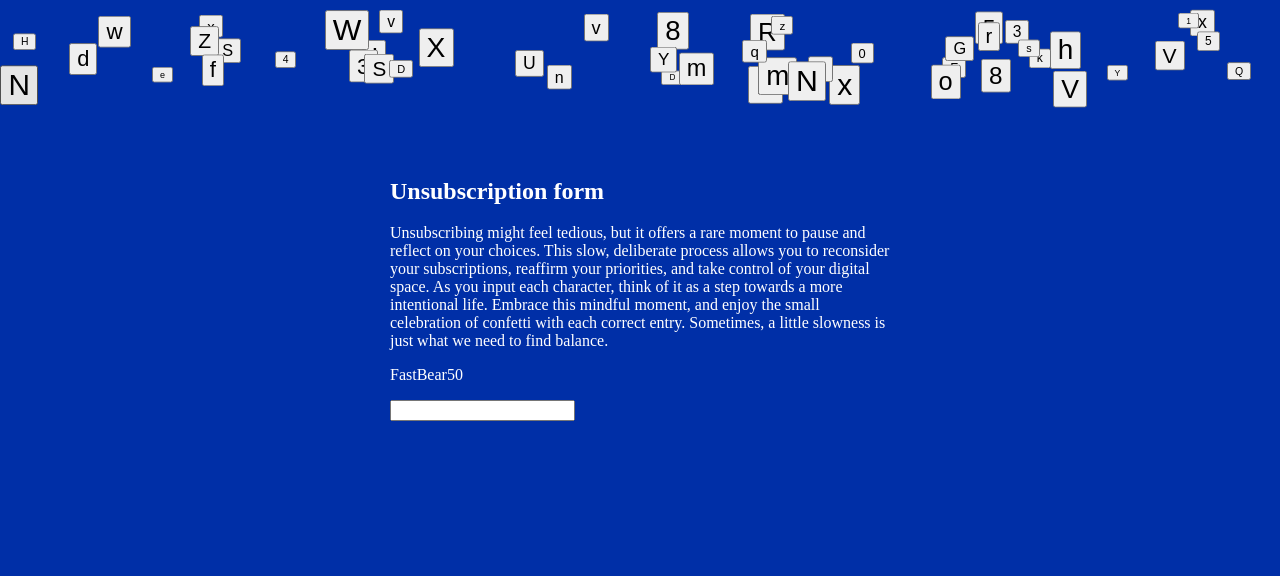
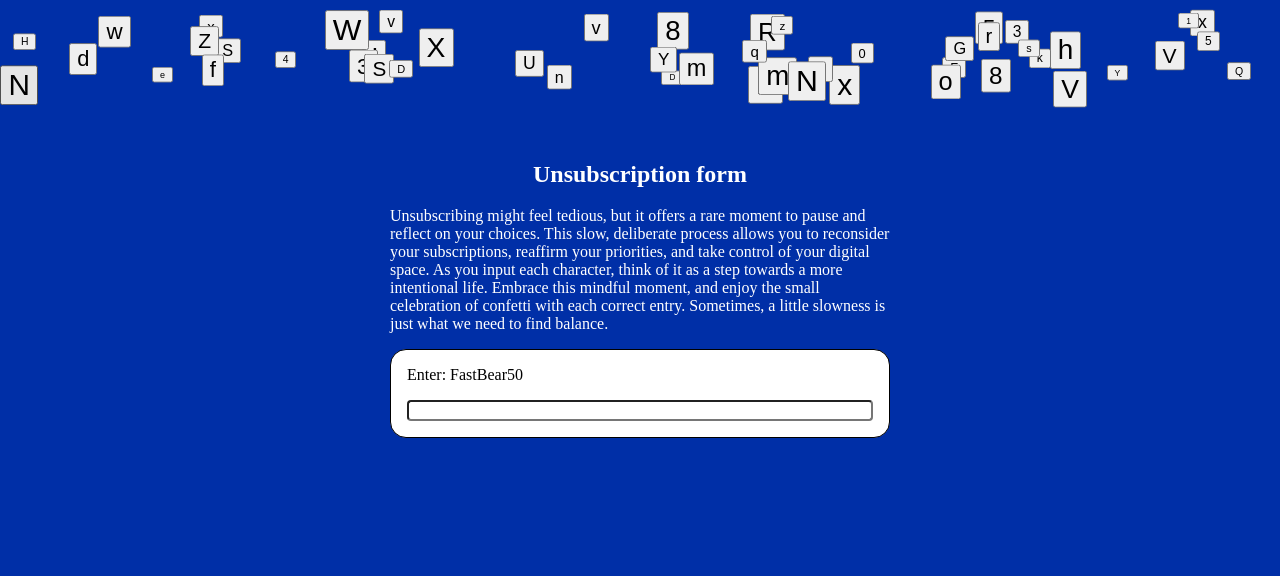
Before and after one commit to antxhan/stupidhackathon, a website built with webpack: page src/template.html in a window 1280 px wide. Both pictures are taken after a click on the button "Unsubscription form". Shown: the part 152-728 px from the top of the page. Built offline with nearby package versions, Linux system fonts and the light colour scheme; files whose address does not match are found by name.

Commit message:
Add styling to match TOS typer

```diff
--- a/src/unsubscribe/unsubscribe.css
+++ b/src/unsubscribe/unsubscribe.css
@@ -1,5 +1,31 @@
 main:has(#unsubscribe) {
   width: min(500px, 100%);
+
+  h2 {
+    text-align: center;
+  }
+}
+
+#unsubscribe-form {
+  border: 1px solid black;
+  background-color: white;
+  color: black;
+  width: min(500px, 100%);
+  padding: 1rem;
+  border-radius: 1rem;
+  display: flex;
+  flex-direction: column;
+  gap: 1rem;
+  justify-content: center;
+  align-self: center;
+
+  p {
+    margin: 0;
+  }
+
+  input {
+    border-radius: 0.25rem;
+  }
 }
 
 .character-btn {
--- a/src/unsubscribe/unsubscribe.js
+++ b/src/unsubscribe/unsubscribe.js
@@ -12,8 +12,8 @@ export default function Unsubscribe() {
   unsubscribe.innerHTML = `
     <h2>Unsubscription form</h2>
     <p>Unsubscribing might feel tedious, but it offers a rare moment to pause and reflect on your choices. This slow, deliberate process allows you to reconsider your subscriptions, reaffirm your priorities, and take control of your digital space. As you input each character, think of it as a step towards a more intentional life. Embrace this mindful moment, and enjoy the small celebration of confetti with each correct entry. Sometimes, a little slowness is just what we need to find balance.</p>
-    <p id="match">${randomUsername}</p>
-    <form onSubmit="return false;">
+    <form id="unsubscribe-form" onSubmit="return false;">
+      <p id="match">Enter: ${randomUsername}</p>
       <input type="text" id="unsubscribeInput" readonly>
     </form>
     <div id="confetti"></div>
@@ -38,7 +38,6 @@ function generateRandomUsername() {
 function typeCharacter(character) {
   const inputField = document.getElementById("unsubscribeInput");
   const matchValue = document.getElementById("match").textContent;
-  const errorMessage = document.getElementById("errorMessage");
 
   inputField.value += character;
 
```
